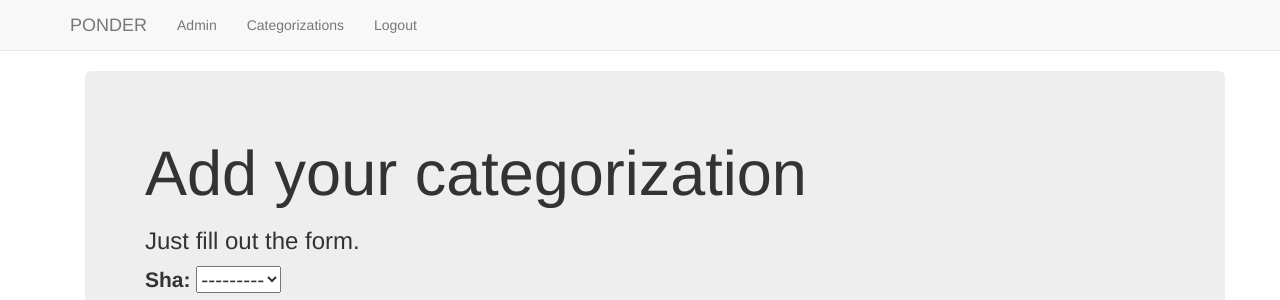
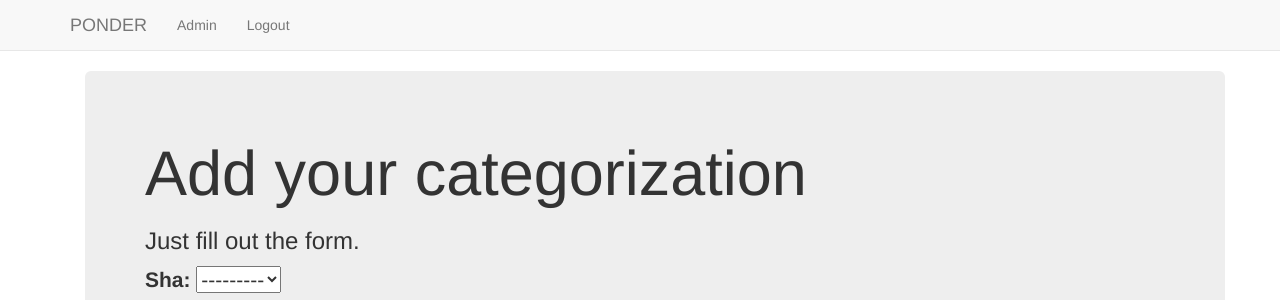
Before and after one commit to ponder-lab/Imperative-DL-Study-Web-App, a Django app: page /ponder/categorizations/ in a window 1280 px wide. Shown: the top 300 px of the page. Run offline with Django 3.2, Linux system fonts and the light colour scheme; the visitor is signed in with stand-in values (Sample User, id 1); data that the repository does not hold is empty; some libraries are stand-ins or nearby versions.

Commit message:
Update to remove Categorizations for menu bar

```diff
--- a/ponder/templates/ponder/base.html
+++ b/ponder/templates/ponder/base.html
@@ -11,9 +11,7 @@
         <ul class="nav navbar-nav">{# PONDER Home Link# / Admin Link#}
           <li><a class="navbar-brand" href="{% url 'index' %}">PONDER</a></li>
           <li><a class="navbar-link" href="{% url 'admin:index' %}">Admin</a></li>
-          {# Some logic on what to display for last item#}
           {% if user.is_authenticated %}
-            <li><a href="{% url 'ponder:categorizations' %}">Categorizations</a></li>
             <li><a href="{% url 'logout' %}">Logout</a></li>
           {% else %}
             <li><a class="navbar-link" href="{% url 'ponder:user_login' %}">Login</a></li>
```
